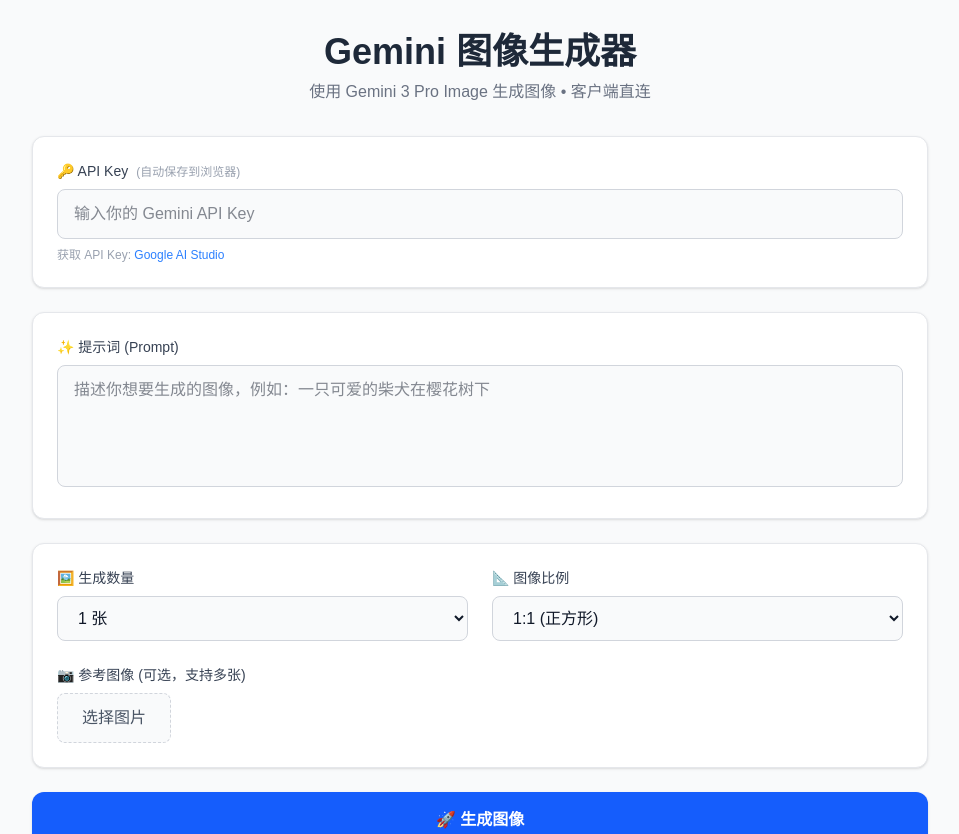
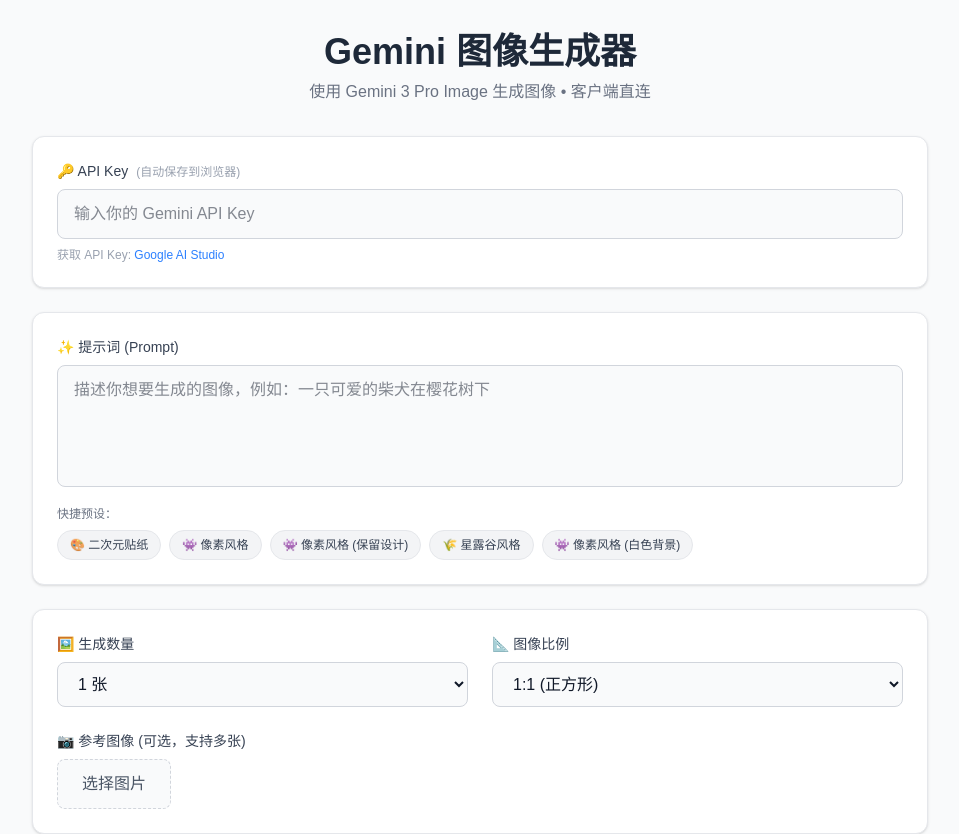
Before and after one commit to peanut996/gemini-image-generator, a Next.js app: page / in a window 1280 px wide. Shown: the top 834 px of the page, without its empty margins (160-1119 px from the left). Built offline with nearby package versions, Linux system fonts and the light colour scheme.

Commit message:
feat: 添加预设 prompt 快捷按钮

```diff
--- a/src/app/page.tsx
+++ b/src/app/page.tsx
@@ -18,6 +18,29 @@
   const [error, setError] = useState('');
   const [aspectRatio, setAspectRatio] = useState('1:1');
   const [completedCount, setCompletedCount] = useState(0);
+
+  const presetPrompts = [
+    {
+      label: '🎨 二次元贴纸',
+      prompt: '参考图二的绘图风格，把图一变成帅气美丽又可爱的二次元sticker吧，要确保完全还原图一人物的服饰、发型和动作',
+    },
+    {
+      label: '👾 像素风格',
+      prompt: 'refer to image 2, convert image 1 into a pixel art. Try to use as few pixels as possible.确保完全还原图一人物的动作服饰和发型',
+    },
+    {
+      label: '👾 像素风格 (保留设计)',
+      prompt: 'refer to image 2, convert image 1 into a pixel art. Try to use as few pixels as possible while fully preserving the original design. 确保完全还原图一人物的动作服饰和发型',
+    },
+    {
+      label: '🌾 星露谷风格',
+      prompt: '参考图二的风格，把图一也变成星露谷小人吧，最终的出图越小越好',
+    },
+    {
+      label: '👾 像素风格 (白色背景)',
+      prompt: 'refer to image 2, convert image 1 into a pixel art. Try to use as few pixels as possible while fully preserving the original design and ensuring the final result has white background.',
+    },
+  ];
 
   // Load API key from localStorage on mount
   useEffect(() => {
@@ -218,6 +241,21 @@
             rows={4}
             className="w-full bg-gray-50 border border-gray-300 rounded-lg px-4 py-3 focus:outline-none focus:ring-2 focus:ring-blue-500 focus:border-transparent transition resize-none text-gray-900"
           />
+          {/* Preset Prompts */}
+          <div className="mt-3">
+            <p className="text-xs text-gray-500 mb-2">快捷预设：</p>
+            <div className="flex flex-wrap gap-2">
+              {presetPrompts.map((preset, index) => (
+                <button
+                  key={index}
+                  onClick={() => setPrompt(preset.prompt)}
+                  className="text-xs bg-gray-100 hover:bg-gray-200 text-gray-700 px-3 py-1.5 rounded-full transition border border-gray-200"
+                >
+                  {preset.label}
+                </button>
+              ))}
+            </div>
+          </div>
         </div>
 
         {/* Settings */}
```
